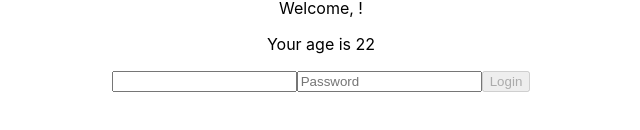
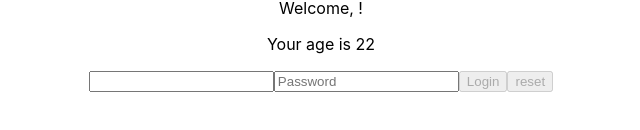
Before and after one commit to tuncduluc/ReactExs, a React (Create React App) app in the folder my-app/: page / in a window 1280 px wide. Shown: the part 368-498 px from the top of the page, without its empty margins (319-959 px from the left). Built offline with nearby package versions, Linux system fonts and the light colour scheme.

Commit message:
Forms - Add a "reset" `button`

```diff
--- a/my-app/src/App.js
+++ b/my-app/src/App.js
@@ -9,8 +9,10 @@ import InteractiveWelcome from './components/InteractiveWelcome';
 import Login from './components/Login';
 function App() {
 
-  const handleLogin = (credentials) => {
-    console.log('Logging in with:', credentials);
+
+
+  const handleReset = (name) => {
+    console.log('Clearing input...');
   }
   return (
     <div className="App">
@@ -24,8 +26,8 @@ function App() {
       <Counter initialValue={0} incInterval={599} incAmount={1} />
       <ClickCounter/>
       <ClickTracker/>
-      <InteractiveWelcome/>
-      <Login onLogin={handleLogin}/>
+      <InteractiveWelcome onReset={handleReset}/>
+
     </div>
   );
 }
--- a/my-app/src/components/InteractiveWelcome.js
+++ b/my-app/src/components/InteractiveWelcome.js
@@ -1,5 +1,6 @@
 import React, { Component } from "react";
 import Welcome from "./Welcome";
+import Login from "./Login";
 
 
 class InteractiveWelcome extends Component {
@@ -10,6 +11,17 @@ class InteractiveWelcome extends Component {
     inputChange = event => {
         this.setState({ name: event.target.value})
     };
+    handleLogin = (credentials) => {
+        console.log('Logging in with:', credentials);
+      }
+
+    handleReset = () => {
+
+        this.setState({
+
+            name:''
+        })
+    }
 
     render() {
         return (
@@ -19,6 +31,7 @@ class InteractiveWelcome extends Component {
                     value={this.state.name}
                     onChange={this.inputChange}/>
                 <Welcome name={this.state.name} />
+                <Login onLogin={this.handleLogin} onReset={this.handleReset}/>
             </div>
         )
     }
--- a/my-app/src/components/Login.js
+++ b/my-app/src/components/Login.js
@@ -1,12 +1,20 @@
 import React, { useState } from "react";
 
-function Login({ onLogin }) {
+function Login({ onLogin, onReset}) {
     const [username, setUsername] = useState('');
     const [password, setPassword] = useState('');
+
 
     const handleLogin = () => {
         onLogin({ username, password });
     }
+
+    const handleReset = () => {
+        setUsername('');
+        setPassword('');
+        onReset()
+
+    };
 
     const disabled = !username || !password;
     return (
@@ -24,6 +32,7 @@ function Login({ onLogin }) {
             onChange= {event => setPassword(event.target.value)}/>
 
             <button onClick={handleLogin} disabled={disabled}>Login</button>
+            <button onClick={handleReset} disabled={!username && !password}>reset</button>
         </div>
     )
 }
```
